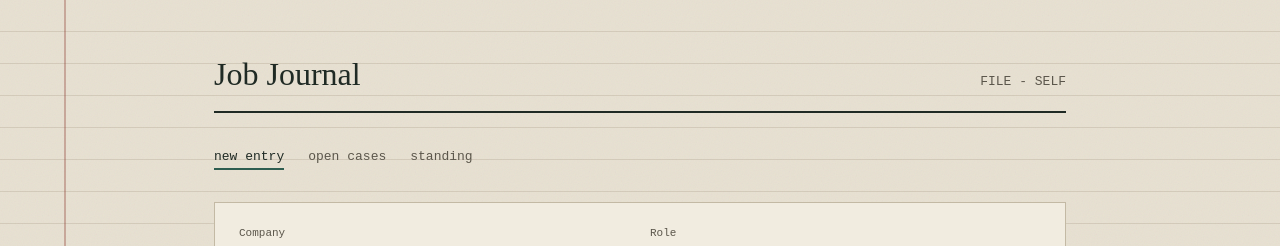
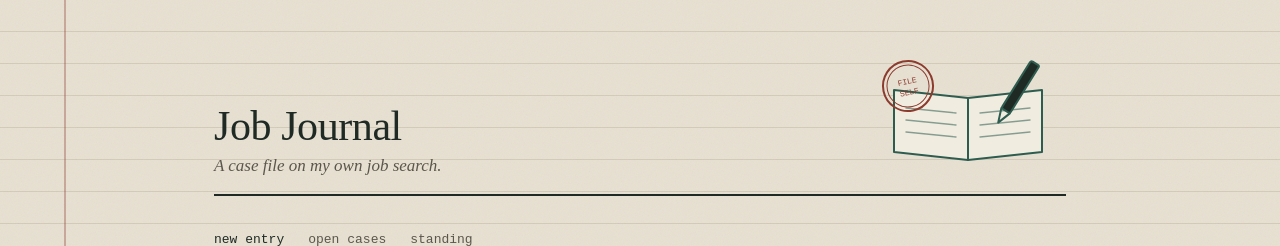
Before and after one commit to deyuun/job-journal, a React (Vite) app in the folder frontend/: page / in a window 1280 px wide. Shown: the top 246 px of the page. Built offline with nearby package versions, Linux system fonts and the light colour scheme; no server answers.

Commit message:
style(frontend): add notebook and pen illustration and tagline to the header - The stamp in the drawing replaces the FILE - SELF text. The drawing's colors come from the same variables as the rest of the page.

```diff
--- a/frontend/src/App.tsx
+++ b/frontend/src/App.tsx
@@ -12,8 +12,35 @@ export default function App() {
   return (
     <div className="sheet">
       <div className="masthead">
-        <h1>Job Journal</h1>
-        <span className="case-no">FILE - SELF</span>
+        <div>
+          <h1>Job Journal</h1>
+          <p className="tagline">A case file on my own job search.</p>
+        </div>
+
+        <svg
+          className="masthead-art"
+          aria-hidden="true"
+          width="200"
+          height="120"
+          viewBox="0 0 200 120"
+        >
+          <path className="art-page" d="M28 34 L102 42 L102 104 L28 96 Z" />
+          <path className="art-page" d="M102 42 L176 34 L176 96 L102 104 Z" />
+          <path
+            className="art-lines"
+            d="M40 52 L90 57 M40 64 L90 69 M40 76 L90 81 M114 57 L164 52 M114 69 L164 64 M114 81 L164 76"
+          />
+          <g transform="rotate(32 150 40)">
+            <rect className="art-pen" x="144" y="2" width="10" height="56" rx="2" />
+            <path d="M144 58 L149 72 L154 58" />
+          </g>
+          <g className="art-stamp" transform="rotate(-12 42 30)">
+            <circle cx="42" cy="30" r="25" />
+            <circle cx="42" cy="30" r="21" strokeWidth="1" />
+            <text className="art-stamp-text" x="42" y="28" textAnchor="middle">FILE</text>
+            <text className="art-stamp-text" x="42" y="39" textAnchor="middle">SELF</text>
+          </g>
+        </svg>
       </div>
 
       <nav className="nav-tabs">
--- a/frontend/src/styles/ledger.css
+++ b/frontend/src/styles/ledger.css
@@ -75,25 +75,76 @@ Everything sits inside this centered column. */
 .masthead {
   display: flex;
   justify-content: space-between;
-  align-items: baseline;
+  align-items: flex-end;
   border-bottom: 2px solid var(--ink);
   padding-bottom: 18px;
   margin-bottom: 36px;
+}
+/* Tagline under title */
+.tagline {
+  font-family: 'Fraunces', serif;
+  font-style: italic;
+  font-size: 17px;
+  color: var(--ink-soft);
+  margin: 6px 0 0 0;
+}
+
+/* The notebook and pen drawing. The colors are set here and not in the JSX so they can use the same variables as the rest of the page*/
+.masthead-art {
+  flex-shrink: 0;
+  fill: none;
+  stroke: var(--pine);
+  stroke-width: 2;
+  stroke-linecap: round;
+  stroke-linejoin: round;
+}
+
+.art-page {
+  fill: var(--paper-raised);
+}
+
+.art-lines {
+  stroke-width: 1.4;
+  opacity: 0.55;
+}
+
+.art-pen {
+  fill: var(--ink);
+}
+
+.art-stamp {
+  stroke: var(--rust);
+}
+
+.art-stamp-text{
+  fill: var(--rust);
+  stroke: none;
+  font-family: 'IBM Plex Mono', monospace;
+  font-size: 8px;
+}
+
+@media (max-width: 720px) {
+  .masthead {
+    flex-direction: column;
+    align-items: flex-start;
+    gap: 16px;
+  }
 }
 
 .masthead h1 {
   font-family: 'Fraunces', serif;
   font-weight: 500;
-  font-size: 32px;
+  font-size: 42px;
+  letter-spacing: -0.01em;
   margin: 0;
 }
 
-.masthead .case-no {
+/*.masthead .case-no {
   font-family: 'IBM Plex Mono', monospace;
   font-size: 13px;
   color: var(--ink-soft);
 }
-
+*/
 /*
    NAVIGATION TABS
    The three links at the top: new entry / open cases / standing
```
